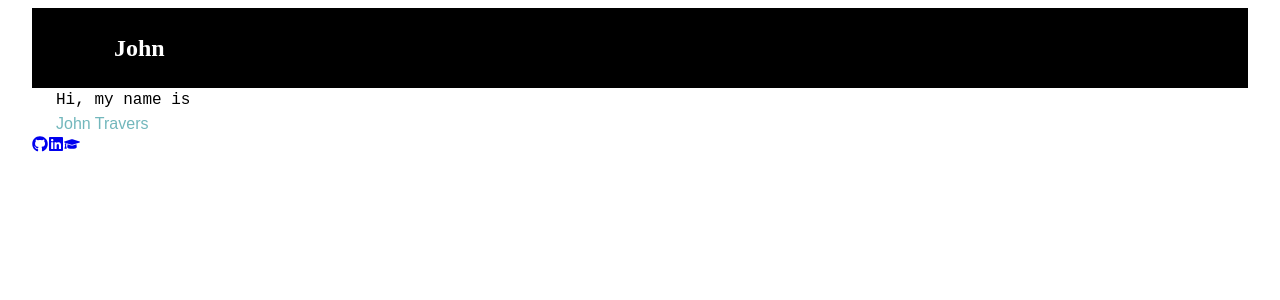
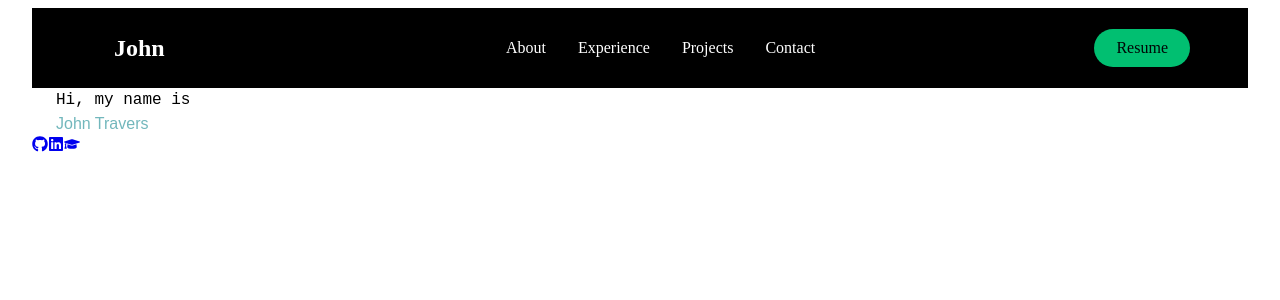
Before and after one commit to johnktravers/portfolio, a React (Create React App) app: page / in a window 1280 px wide. Shown: the top 300 px of the page. Built offline with nearby package versions, Linux system fonts and the light colour scheme.

Commit message:
Add other links and resume button to navbar

```diff
--- a/src/components/Navbar/NavbarElements.tsx
+++ b/src/components/Navbar/NavbarElements.tsx
@@ -71,7 +71,7 @@ export const NavItem = styled.li`
     height: 80px;
 `
 
-export const NavLinks = styled(Link)`
+export const NavLink = styled(Link)`
     color: #FFF;
     display: flex;
     align-items: center;
@@ -84,3 +84,32 @@ export const NavLinks = styled(Link)`
         border-bottom: 3px solid #01BF71;
     }
 `
+
+export const NavBtn = styled.nav`
+    display: flex;
+    align-items: center;
+
+    @media screen and (max-width: 768px) {
+        display: none;
+    }
+`
+
+export const NavBtnLink = styled.a`
+    border-radius: 50px;
+    background: #01BF71;
+    white-space: nowrap;
+    padding: 10px 22px;
+    color: #010606;
+    font-size: 16px;
+    outline: none;
+    border: none;
+    cursor: pointer;
+    transition: all 0.2s ease-in-out;
+    text-decoration: none;
+
+    &:hover {
+        transition: all 0.2s ease-in-out;
+        background: #FFF;
+        color: #010606;
+    }
+`
--- a/src/components/Navbar/index.tsx
+++ b/src/components/Navbar/index.tsx
@@ -5,8 +5,10 @@ import {
     MobileIcon,
     Nav,
     NavbarContainer,
+    NavBtn,
+    NavBtnLink,
     NavItem,
-    NavLinks,
+    NavLink,
     NavLogo,
     NavMenu
 } from './NavbarElements'
@@ -21,9 +23,21 @@ const Navbar: FC = () => (
                 </MobileIcon>
                 <NavMenu>
                     <NavItem>
-                        <NavLinks to='about' />
+                        <NavLink to='about'>About</NavLink>
+                    </NavItem>
+                    <NavItem>
+                        <NavLink to='experience'>Experience</NavLink>
+                    </NavItem>
+                    <NavItem>
+                        <NavLink to='projects'>Projects</NavLink>
+                    </NavItem>
+                    <NavItem>
+                        <NavLink to='contact'>Contact</NavLink>
                     </NavItem>
                 </NavMenu>
+                <NavBtn>
+                    <NavBtnLink href='#'>Resume</NavBtnLink>
+                </NavBtn>
             </NavbarContainer>
         </Nav>
     </>
```
